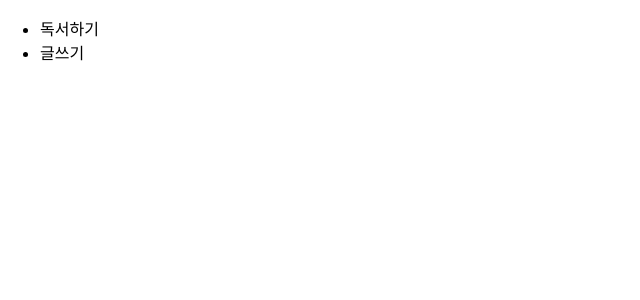
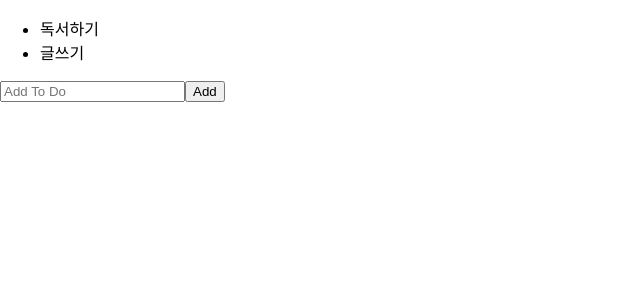
Before and after one commit to Seono-Na/practice_react_todoapp, a React (Create React App) app: page / in a window 1280 px wide. Shown: the top 300 px of the page, without its empty margins (0-640 px from the left). Built offline with nearby package versions, Linux system fonts and the light colour scheme.

Commit message:
Add To Do

```diff
--- /dev/null
+++ b/src/components/AddTodo/AddTodo.jsx
@@ -0,0 +1,26 @@
+import React, { useState } from "react";
+
+export default function AddTodo({ onAdd }) {
+  const [text, setText] = useState("");
+  const handleChange = (e) => setText(e.target.value);
+  const handleSubmit = (e) => {
+    e.preventDefault();
+    if (text.trim().length === 0) {
+      setText("");
+      return;
+    }
+    onAdd({ id: "111", text, status: "active" });
+    setText("");
+  };
+  return (
+    <form onSubmit={handleSubmit}>
+      <input
+        type="text"
+        placeholder="Add To Do"
+        value={text}
+        onChange={handleChange}
+      />
+      <button>Add</button>
+    </form>
+  );
+}
--- a/src/components/TodoList/TodoList.jsx
+++ b/src/components/TodoList/TodoList.jsx
@@ -1,10 +1,12 @@
 import React, { useState } from "react";
+import AddTodo from "../AddTodo/AddTodo";
 
 export default function TodoList() {
   const [todos, setTodos] = useState([
     { id: "001", text: "독서하기", status: "active" },
     { id: "002", text: "글쓰기", status: "active" },
   ]);
+  const handleAdd = (todo) => setTodos([...todos, todo]);
   return (
     <section>
       <ul>
@@ -12,6 +14,7 @@
           <li key={item.id}>{item.text}</li>
         ))}
       </ul>
+      <AddTodo onAdd={handleAdd} />
     </section>
   );
 }
```
